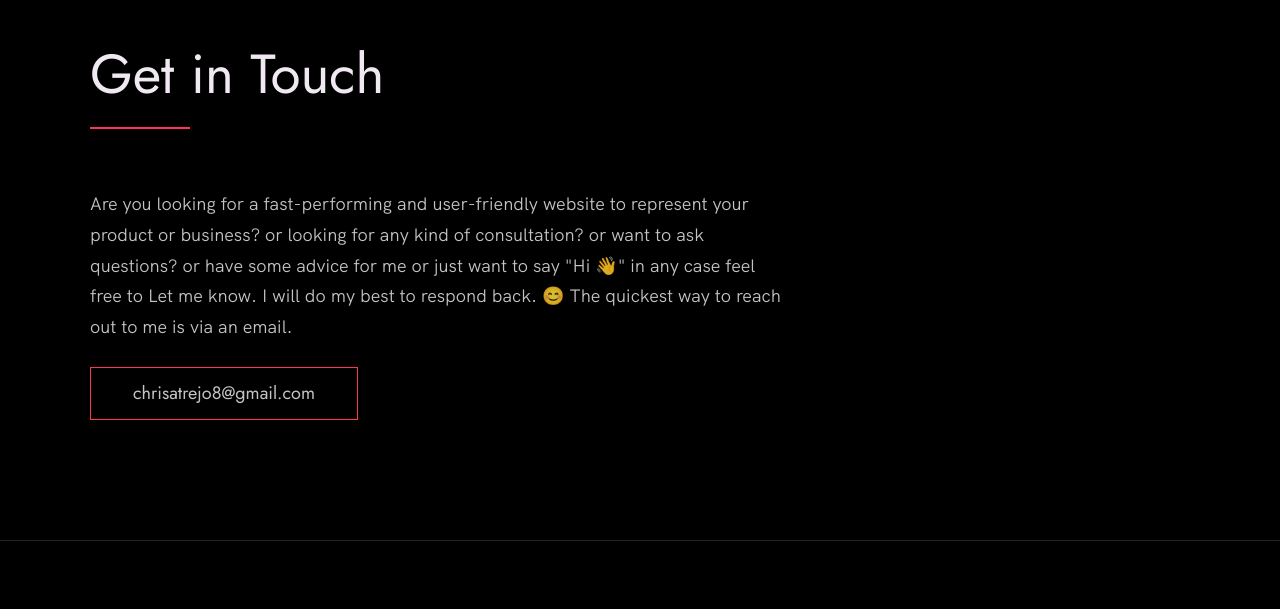
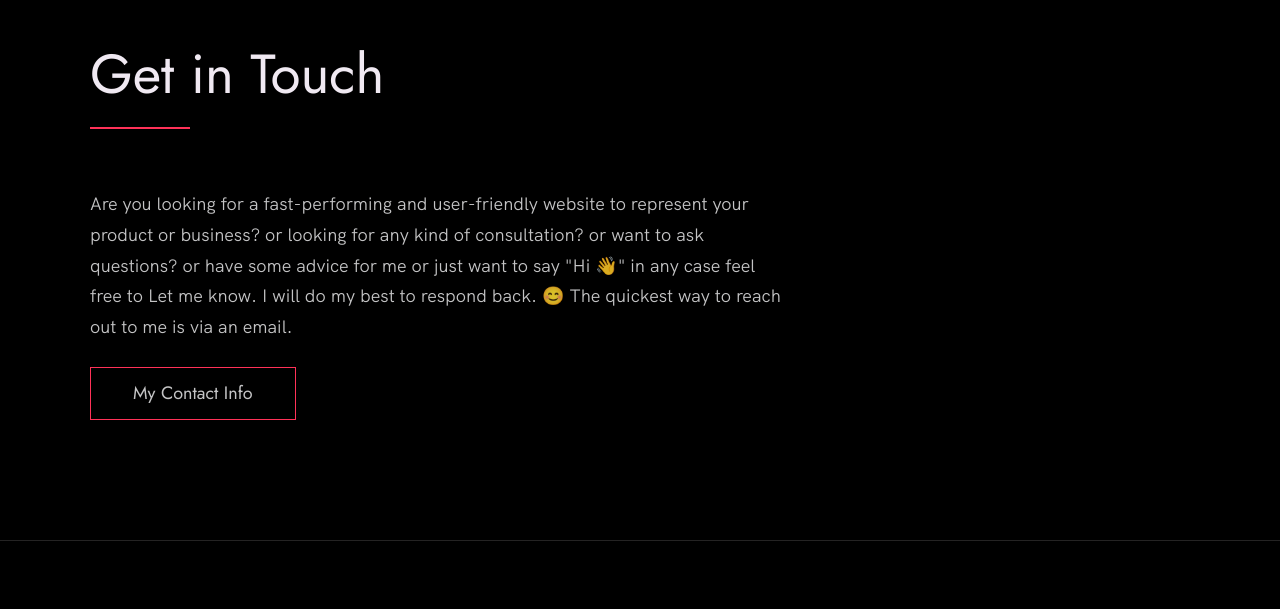
Before and after one commit to christrejo/christrejo.github.io, a plain HTML site: page index.html in a window 1280 px wide. Shown: the part 4131-4740 px from the top of the page. Drawn offline with Linux system fonts and the light colour scheme.

Commit message:
index.html

```diff
--- a/index.html
+++ b/index.html
@@ -221,7 +221,7 @@
           me is via an email.
         </p>
         <!-- Replace the email with yours -->
-        <a href="chrisatrejo8@gmail.com" class="btn">chrisatrejo8@gmail.com</a>
+        <a href="chrisatrejo8@gmail.com" class="btn">My Contact Info</a>
       </div>
     </div>
   </section>
```
